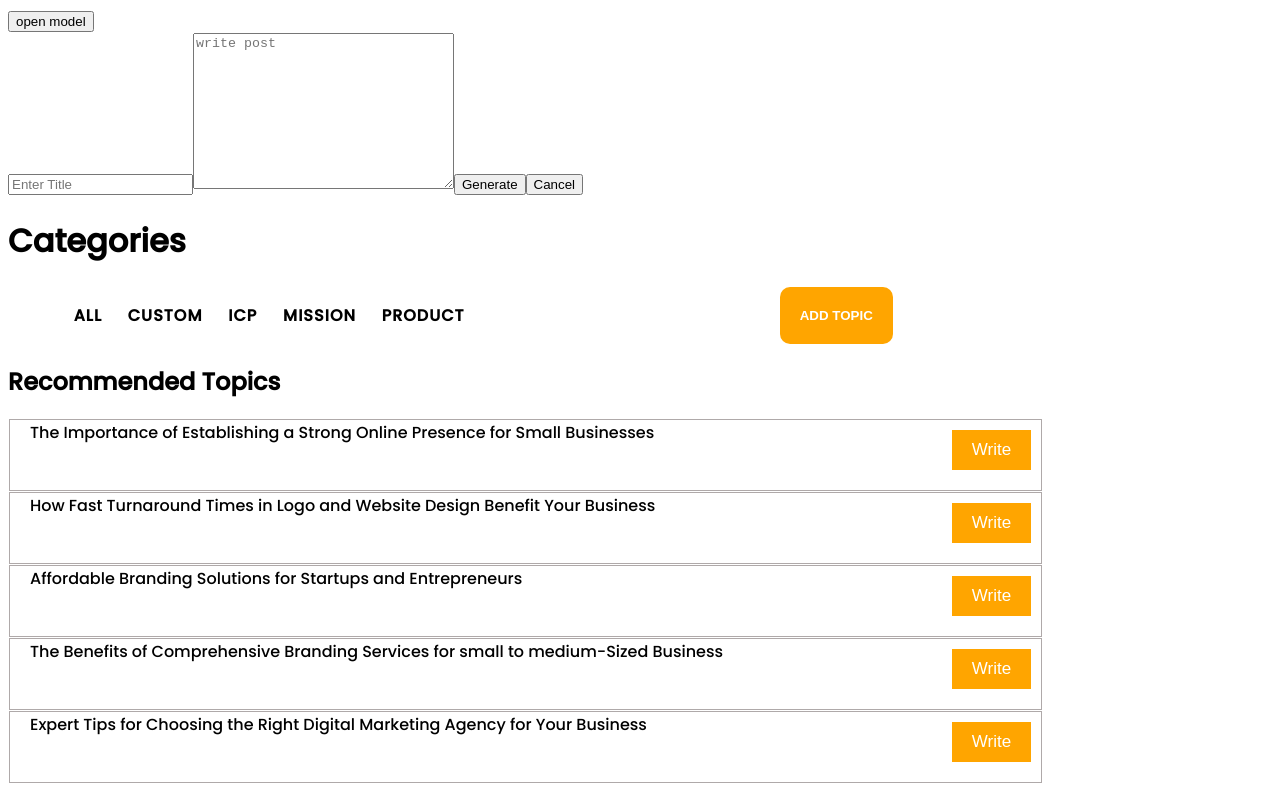
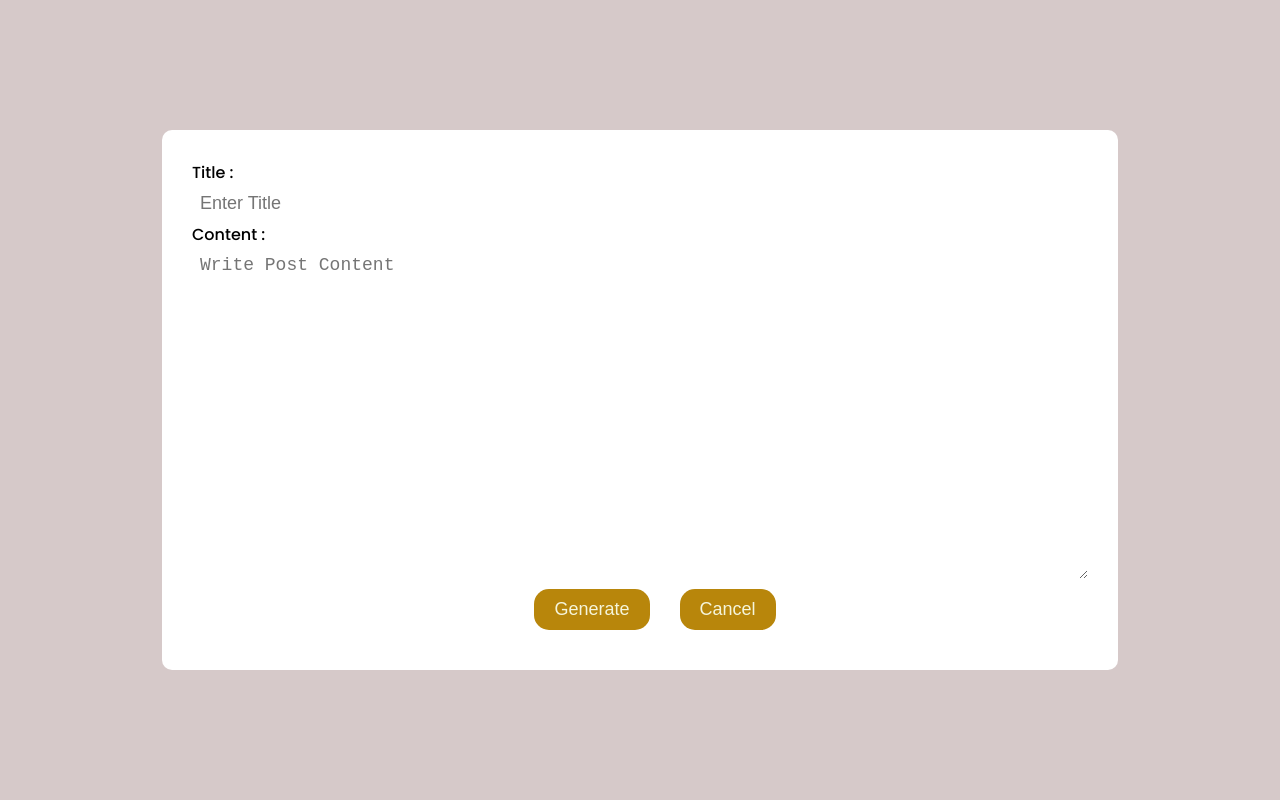
Before and after one commit to rolikaagarwal/blog-writing, a React (Vite) app: page / in a window 1280 px wide. Both pictures are taken after a click on the button "open model". Built offline with nearby package versions, Linux system fonts and the light colour scheme.

Commit message:
modal added

```diff
--- a/src/App.css
+++ b/src/App.css
@@ -1,15 +1,15 @@
-@import url('https://fonts.googleapis.com/css2?family=Poppins:wght@500&display=swap');
-body{
-  font-family: 'Poppins', sans-serif;
+@import url("https://fonts.googleapis.com/css2?family=Poppins:wght@500&display=swap");
+body {
+  font-family: "Poppins", sans-serif;
 }
-.main-nav-box{
+.main-nav-box {
   /* background-color: rgb(219, 140, 140); */
   display: flex;
   justify-content: space-between;
   width: 70%;
   letter-spacing: 1px;
 }
-.main-nav-box button{
+.main-nav-box button {
   background-color: orange;
   border: 0;
   outline: 0;
@@ -18,13 +18,13 @@ body{
   font-weight: 800;
   border-radius: 10px;
 }
-.main-nav-box button:hover{
+.main-nav-box button:hover {
   background-color: orangered;
   transition: 0.5s ease;
   box-shadow: 0 0 7px 1px #c46666;
 }
 
-.navbar-components{
+.navbar-components {
   display: flex;
   width: 50%;
   /* background-color: aqua; */
@@ -32,19 +32,19 @@ body{
   cursor: pointer;
 }
 
-.navbar-itmes{
+.navbar-itmes {
   list-style: none;
   cursor: pointer;
   font-weight: 900;
 }
-.navbar-itmes:hover{
+.navbar-itmes:hover {
   color: rgb(228, 120, 31);
   transition: 0.1s ease-in-out;
   text-decoration: underline;
 }
 
 /* recommended topics */
-.recommendedTopicBox{
+.recommendedTopicBox {
   height: 70px;
   width: 80%;
   margin: 1px;
@@ -53,7 +53,7 @@ body{
   border: 0.5px solid rgb(175, 169, 169);
   position: relative;
 }
-.recommendedTopicBox button{
+.recommendedTopicBox button {
   position: absolute;
   right: 10px;
   margin-top: 10px;
@@ -65,3 +65,61 @@ body{
   font-size: 17px;
   cursor: pointer;
 }
+
+/* modal styles  */
+
+.modal-wrapper {
+  position: fixed;
+  left: 0;
+  right: 0;
+  top: 0;
+  bottom: 0;
+  background-color: rgb(214, 201, 201);
+  z-index: 1;
+}
+.modal-container {
+  position: fixed;
+  display: flex;
+  flex-direction: column;
+  padding: 30px;
+  border-radius: 10px;
+  width: 70%;
+  height: 60%;
+  top: 50%;
+  left: 50%;
+  transform: translate(-50%, -50%);
+  background-color: white;
+  z-index: 2;
+}
+.generate-cancel-buttons {
+  display: flex;
+  align-items: center;
+  justify-content: center;
+  margin: 10px;
+}
+.generate-cancel-buttons .generate,
+.cancel {
+  background-color: darkgoldenrod;
+  padding: 10px 20px;
+  border: 0;
+  outline: 0;
+  margin-left: 30px;
+  color: beige;
+  font-size: 18px;
+  border-radius: 15px;
+}
+.modal-container .title,
+.post {
+  /* background-color: aqua; */
+  border-radius: 5px;
+  font-size: 18px;
+  padding: 8px;
+  border: 0;
+  outline: 0;
+}
+.modal-container .title:focus {
+  border-left: 2px solid orange;
+}
+.modal-container .post:focus {
+  border-left: 2px solid orange;
+}
--- a/src/components/Modal.jsx
+++ b/src/components/Modal.jsx
@@ -5,22 +5,25 @@ const Modal = () => {
   const MyModal = () => {
     return (
       <>
-        <div className="modal-wrapper"></div>
+        <div className="modal-wrapper" onClick={CloseModal}></div>
         <div className="modal-container">
-          <form>
-            <input type="text" placeholder="Enter Title" />
-            <textarea
-              name="content"
-              id=""
-              cols="30"
-              rows="10"
-              placeholder="write post"
-            ></textarea>
+          <label htmlFor="title">Title : </label>
+          <input type="text" className="title" placeholder="Enter Title" />
+          <label htmlFor="post">Content : </label>
+          <textarea
+            className="post"
+            name="content"
+            id=""
+            cols={153}
+            rows={80}
+            placeholder="Write Post Content"
+          ></textarea>
+          <div className="generate-cancel-buttons">
             <button className="generate">Generate</button>
             <button className="cancel" onClick={CloseModal}>
               Cancel
             </button>
-          </form>
+          </div>
         </div>
       </>
     );
```
